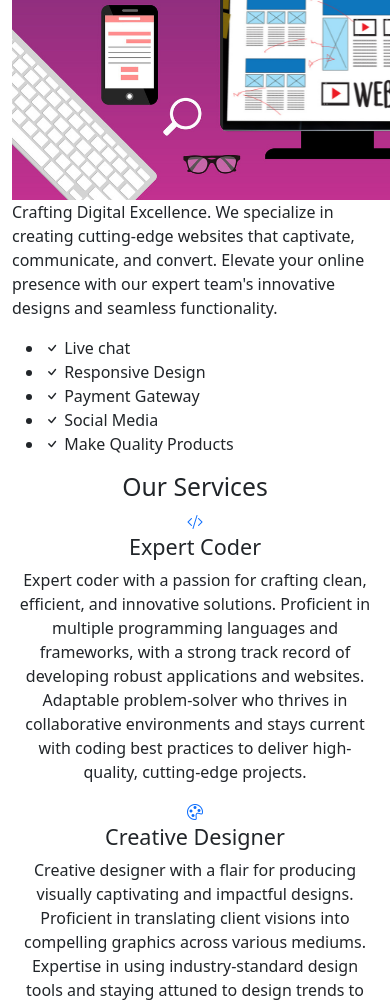
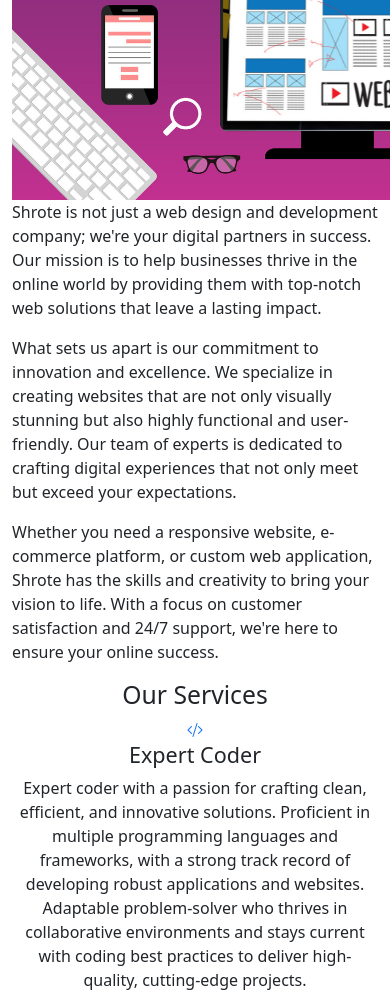
Before and after one commit to gourav-gk/shroteweb, a PHP site: page /index.html in a window 390 px wide; the page is wider, and only the part inside the window is pictured. Shown: the part 337-1337 px from the top of that part. Run offline with PHP 8.4, Linux system fonts and the light colour scheme.

Commit message:
new changes

```diff
--- a/index.html
+++ b/index.html
@@ -55,7 +55,7 @@
   </header><!-- End Header -->
 
   <!-- ======= hero Section ======= -->
-  <section id="hero">
+  <!-- <section id="hero">
     <div class="hero-container">
       <div id="heroCarousel" class="carousel slide carousel-fade" data-bs-ride="carousel" data-bs-interval="5000">
 
@@ -102,12 +102,68 @@
 
       </div>
     </div>
-  </section><!-- End Hero Section -->
+  </section>End Hero Section -->
+
+  <section id="hero">
+    <div class="hero-container">
+      <div id="heroCarousel" class="carousel slide carousel-fade" data-bs-ride="carousel" data-bs-interval="5000">
+
+        <ol id="hero-carousel-indicators" class="carousel-indicators"></ol>
+
+        <div class="carousel-inner" role="listbox">
+
+          <div class="carousel-item active" style="background-image: url(assets/img/hero-carousel/5.jpg)">
+            <div class="carousel-container">
+              <div class="container">
+                <h2 class="animate__animated animate__fadeInDown">Elevate Your Business</h2>
+                <p class="animate__animated animate__fadeInUp">Where Innovation Meets Success</p>
+                <a href="#services" class="btn-get-started scrollto">Explore Services</a>
+              </div>
+            </div>
+          </div>
+
+          <div class="carousel-item" style="background-image: url(assets/img/hero-carousel/4.jpg)">
+            <div class="carousel-container">
+              <div class="container">
+                <h2 class="animate__animated animate__fadeInDown">Your Trusted Partner</h2>
+                <p class="animate__animated animate__fadeInUp">Ensuring Business Security & Peace of Mind</p>
+                <a href="#services" class="btn-get-started scrollto">Learn More</a>
+              </div>
+            </div>
+          </div>
+
+          <div class="carousel-item" style="background-image: url(assets/img/hero-carousel/6.jpg)">
+            <div class="carousel-container">
+              <div class="container">
+                <h2 class="animate__animated animate__fadeInDown">Unleash Opportunities</h2>
+                <p class="animate__animated animate__fadeInUp">Your Path to Success Begins Here</p>
+                <a href="#portfolio" class="btn-get-started scrollto">View Portfolio</a>
+              </div>
+            </div>
+          </div>
+
+        </div>
+
+        <a class="carousel-control-prev" href="#heroCarousel" role="button" data-bs-slide="prev">
+          <span class="carousel-control-prev-icon bi bi-chevron-left" aria-hidden="true"></span>
+        </a>
+
+        <a class="carousel-control-next" href="#heroCarousel" role="button" data-bs-slide="next">
+          <span class="carousel-control-next-icon bi bi-chevron-right" aria-hidden="true"></span>
+        </a>
+
+      </div>
+    </div>
+  </section>
+
+
+
+
 
   <main id="main">
 
     <!-- ======= About Section ======= -->
-    <div id="about" class="about-area area-padding">
+    <!-- <div id="about" class="about-area area-padding">
       <div class="container">
         <div class="row">
           <div class="col-md-12 col-sm-12 col-xs-12">
@@ -117,7 +173,7 @@
           </div>
         </div>
         <div class="row">
-          <!-- single-well start-->
+          <!-- single-well start
           <div class="col-md-6 col-sm-6 col-xs-12">
             <div class="well-left">
               <div class="single-well">
@@ -127,7 +183,7 @@
               </div>
             </div>
           </div>
-          <!-- single-well end-->
+          <!-- single-well end
           <div class="col-md-6 col-sm-6 col-xs-12">
             <div class="well-middle">
               <div class="single-well">
@@ -154,10 +210,59 @@
               </div>
             </div>
           </div>
-          <!-- End col-->
+          <!-- End col
         </div>
       </div>
-    </div><!-- End About Section -->
+    </div> -->
+
+
+
+
+    <!-- ======= About Section ======= -->
+<!-- ======= About Section ======= -->
+<div id="about" class="about-area area-padding">
+  <div class="container">
+    <div class="row">
+      <div class="col-md-12 col-sm-12 col-xs-12">
+        <div class="section-headline text-center">
+          <h2>About Shrote</h2>
+        </div>
+      </div>
+    </div>
+    <div class="row">
+      <!-- Left Column - Image -->
+      <div class="col-md-6 col-sm-6 col-xs-12">
+        <div class="well-left">
+          <div class="single-well">
+            <a href="#">
+              <img src="assets/img/about/11.png" alt="About Shrote">
+            </a>
+          </div>
+        </div>
+      </div>
+      <!-- Right Column - Text -->
+      <div class="col-md-6 col-sm-6 col-xs-12">
+        <div class="well-middle">
+          <div class="single-well">
+            <p>
+              Shrote is not just a web design and development company; we're your digital partners in success. Our mission is to help businesses thrive in the online world by providing them with top-notch web solutions that leave a lasting impact.
+            </p>
+            <p>
+              What sets us apart is our commitment to innovation and excellence. We specialize in creating websites that are not only visually stunning but also highly functional and user-friendly. Our team of experts is dedicated to crafting digital experiences that not only meet but exceed your expectations.
+            </p>
+            <p>
+              Whether you need a responsive website, e-commerce platform, or custom web application, Shrote has the skills and creativity to bring your vision to life. With a focus on customer satisfaction and 24/7 support, we're here to ensure your online success.
+            </p>
+          </div>
+        </div>
+      </div>
+      <!-- End col-->
+    </div>
+  </div>
+</div><!-- End About Section -->
+<!-- End About Section -->
+
+    <!-- End About Section -->
 
     <!-- ======= Services Section ======= -->
     <div id="services" class="services-area area-padding">
```
Also changed, not shown: careers.html (line endings or trailing spaces), index.php (line endings or trailing spaces), link.php (line endings or trailing spaces).
